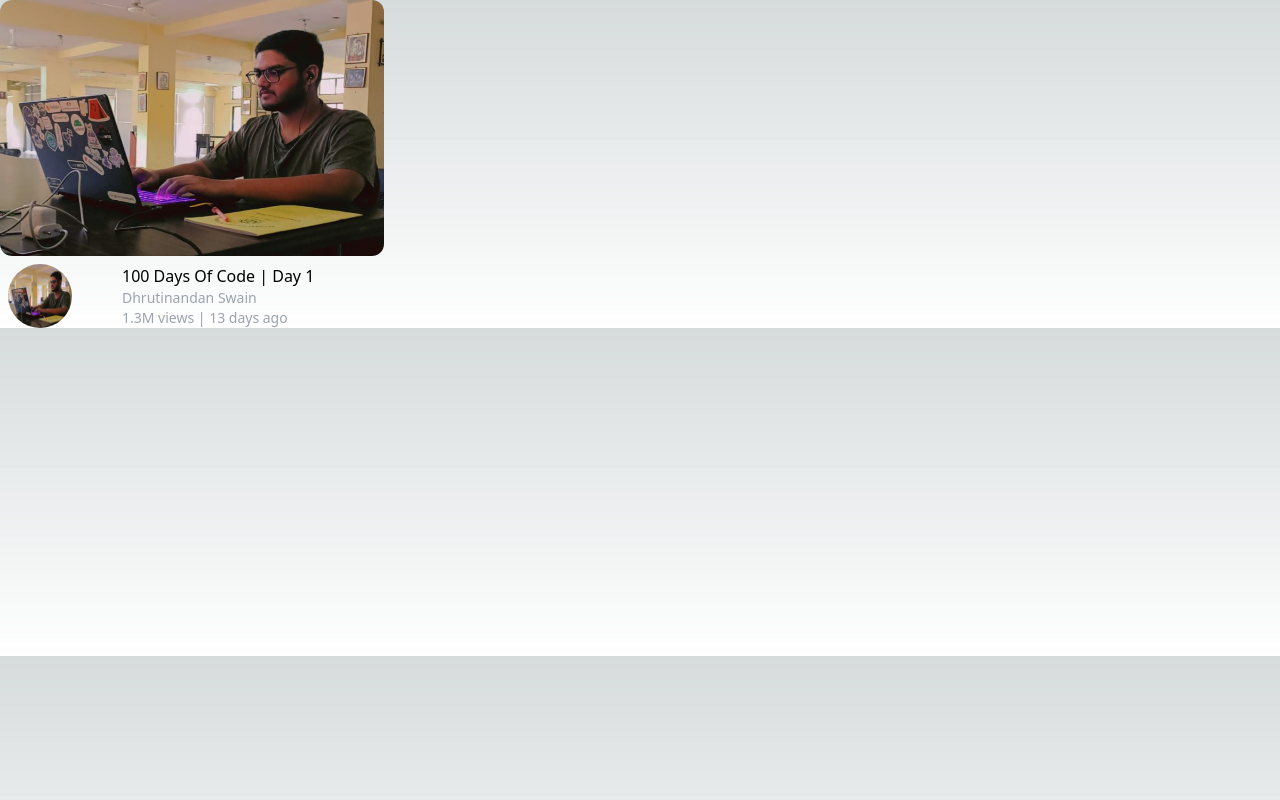
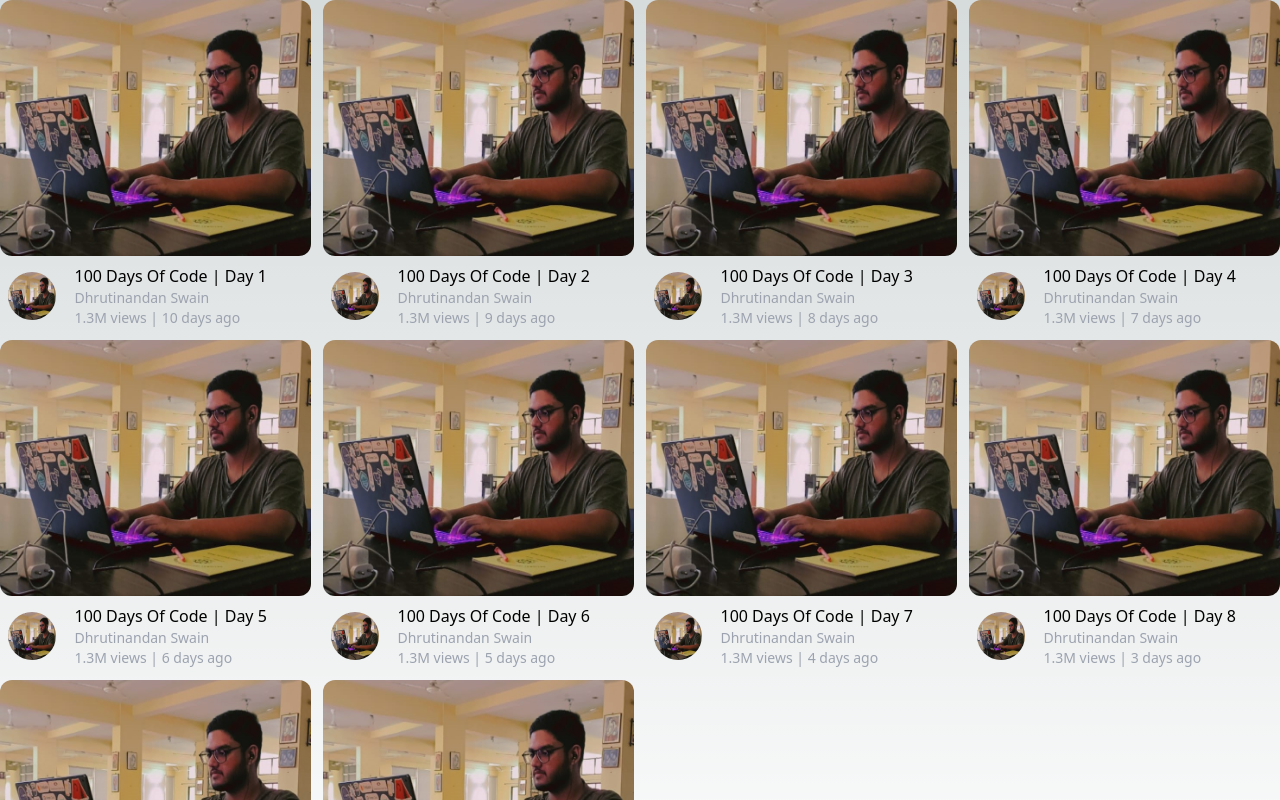
Before and after one commit to swaindhruti/Youtube-Clone, a Next.js app: page / in a window 1280 px wide. Shown: the top 800 px of the page. Built offline with nearby package versions, Linux system fonts and the light colour scheme.

Commit message:
feat: Add VideoGrid component for displaying a grid of video cards

```diff
--- /dev/null
+++ b/src/components/VIdeoGrid.tsx
@@ -0,0 +1,77 @@
+import { VideoCard } from "./VideoCard";
+
+const VideoCardData = [{
+    title: "100 Days Of Code | Day 1",
+    thumbnail: "thumbnail_1.jpg",
+    channelImage: "thumbnail_1.jpg",
+    channel: "Dhrutinandan Swain",
+    views: "1.3M views | 10 days ago",
+    }, {
+    title: "100 Days Of Code | Day 2",
+    thumbnail: "thumbnail_1.jpg",
+    channelImage: "thumbnail_1.jpg",
+    channel: "Dhrutinandan Swain",
+    views: "1.3M views | 9 days ago",
+    }, {
+    title: "100 Days Of Code | Day 3",
+    thumbnail: "thumbnail_1.jpg",
+    channelImage: "thumbnail_1.jpg",
+    channel: "Dhrutinandan Swain",
+    views: "1.3M views | 8 days ago",
+    }, {
+    title: "100 Days Of Code | Day 4",
+    thumbnail: "thumbnail_1.jpg",
+    channelImage: "thumbnail_1.jpg",
+    channel: "Dhrutinandan Swain",
+    views: "1.3M views | 7 days ago",
+    }, {
+    title: "100 Days Of Code | Day 5",
+    thumbnail: "thumbnail_1.jpg",
+    channelImage: "thumbnail_1.jpg",
+    channel: "Dhrutinandan Swain",
+    views: "1.3M views | 6 days ago",
+    },{
+    title: "100 Days Of Code | Day 6",
+    thumbnail: "thumbnail_1.jpg",
+    channelImage: "thumbnail_1.jpg",
+    channel: "Dhrutinandan Swain",
+    views: "1.3M views | 5 days ago",
+    },{
+    title: "100 Days Of Code | Day 7",
+    thumbnail: "thumbnail_1.jpg",
+    channelImage: "thumbnail_1.jpg",
+    channel: "Dhrutinandan Swain",
+    views: "1.3M views | 4 days ago",
+    },{
+    title: "100 Days Of Code | Day 8",
+    thumbnail: "thumbnail_1.jpg",
+    channelImage: "thumbnail_1.jpg",
+    channel: "Dhrutinandan Swain",
+    views: "1.3M views | 3 days ago",
+    },{
+    title: "100 Days Of Code | Day 9",
+    thumbnail: "thumbnail_1.jpg",
+    channelImage: "thumbnail_1.jpg",
+    channel: "Dhrutinandan Swain",
+    views: "1.3M views | 2 days ago",
+    },{
+    title: "100 Days Of Code | Day 10",
+    thumbnail: "thumbnail_1.jpg",
+    channelImage: "thumbnail_1.jpg",
+    channel: "Dhrutinandan Swain",
+    views: "1.3M views | 1 day ago"
+}];
+
+export const VideoGrid = () => {
+    return <div className="grid grid-cols-1 md:grid-cols-2 lg:grid-cols-4 gap-3">
+        {VideoCardData.map((video) => <div>
+            <VideoCard
+            title={video.title}
+            thumbnail={video.thumbnail}
+            channelImage={video.channelImage}
+            channel={video.channel}
+            views={video.views}
+            ></VideoCard>
+        </div>)}
+    </div>
+};
--- a/src/components/VideoCard.tsx
+++ b/src/components/VideoCard.tsx
@@ -3,10 +3,10 @@ export function VideoCard(props: any) {
     <div>
       <img className="h-64 w-96 rounded-xl" src={props.thumbnail}></img>
       <div className="grid grid-cols-12 pt-2 pl-2">
-        <div className="col-span-1">
-          <img className="rounded-full h-16 w-16" src={props.channelImage}></img>
+        <div className="col-span-2 pt-2">
+          <img className="rounded-full h-12 w-12" src={props.channelImage}></img>
         </div>
-        <div className="col-span-11 pl-2">
+        <div className="col-span-10 pl-4">
           <div className="text-base">{props.title}</div>
           <div className="text-gray-400 text-sm">{props.channel}</div>
           <div className="text-gray-400 text-sm">{props.views}</div>
--- a/src/pages/index.tsx
+++ b/src/pages/index.tsx
@@ -1,19 +1,13 @@
 import Image from "next/image";
 import { Inter } from "next/font/google";
-import { VideoCard } from "../components/VideoCard";
+import { VideoGrid } from "@/components/VIdeoGrid";
 
 const inter = Inter({ subsets: ["latin"] });
 
 export default function Home() {
   return (
     <div>
-      <VideoCard
-      title={"100 Days Of Code | Day 1"}
-      thumbnail={"thumbnail_1.jpg"}
-      channelImage={"thumbnail_1.jpg"}
-      channel={"Dhrutinandan Swain"}
-      views={"1.3M views | 13 days ago"}
-      ></VideoCard>
+      <VideoGrid />
     </div>
   );
 }
```
